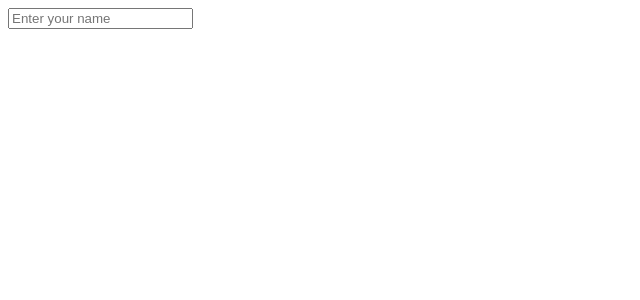
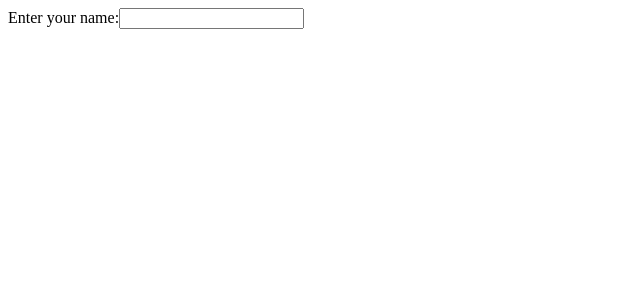
Before and after one commit to acciojob/personal-greeting-iABM3568, a React app: page / in a window 1280 px wide. Shown: the top 300 px of the page, without its empty margins (0-640 px from the left). Built offline with nearby package versions, Linux system fonts and the light colour scheme.

Commit message:
Update App.js

```diff
--- a/src/components/App.js
+++ b/src/components/App.js
@@ -1,20 +1,20 @@
-import React, { useState } from 'react';
-import '../styles/App.css';
+import React, { useState } from "react";
+import "../styles/App.css";
 
 const App = () => {
-  const [name, setName] = useState('');
+  const [name, setName] = useState("");
 
   return (
     <div id="main">
+      <label>Enter your name:</label>
       <input
         type="text"
         value={name}
         onChange={(e) => setName(e.target.value)}
-        placeholder="Enter your name"
       />
-      {name && <p>Hello, {name}!</p>}
+      {name && <h1>Hello, {name}!</h1>}
     </div>
   );
-}
+};
 
 export default App;
```
